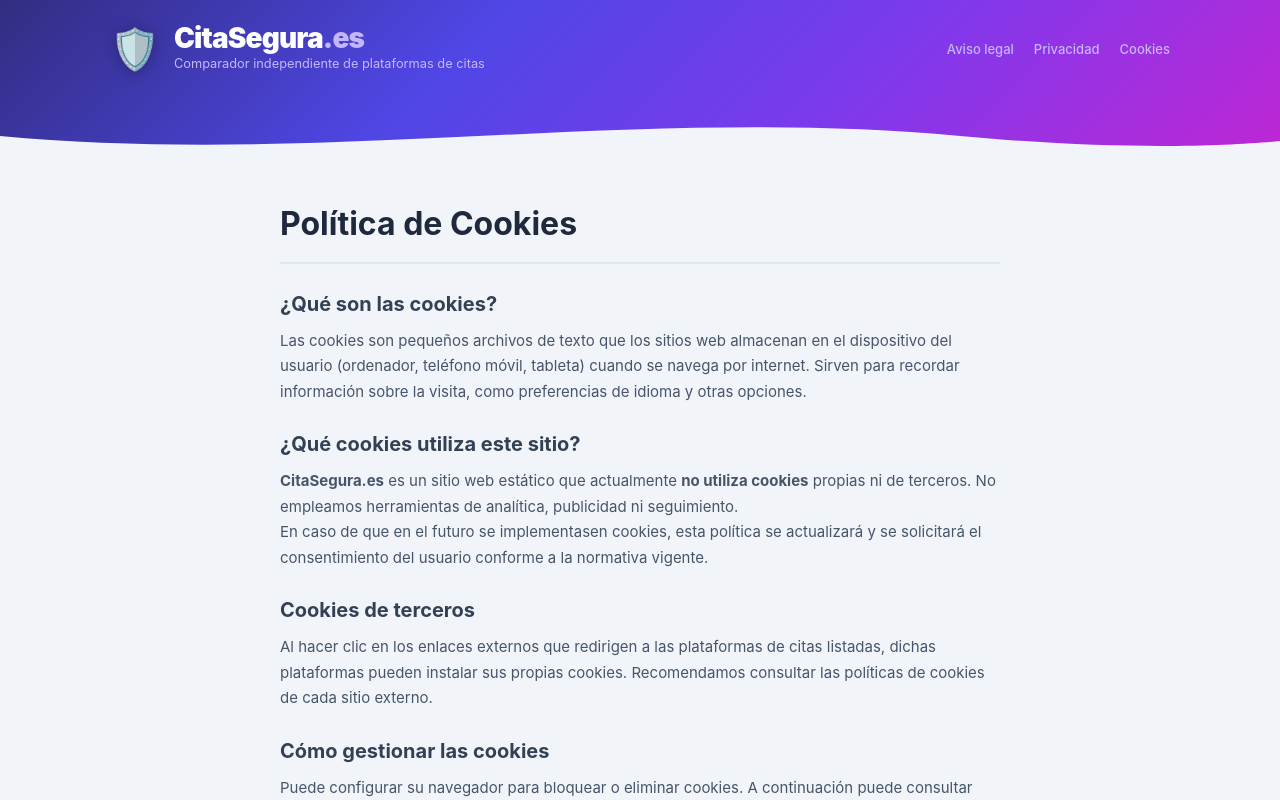
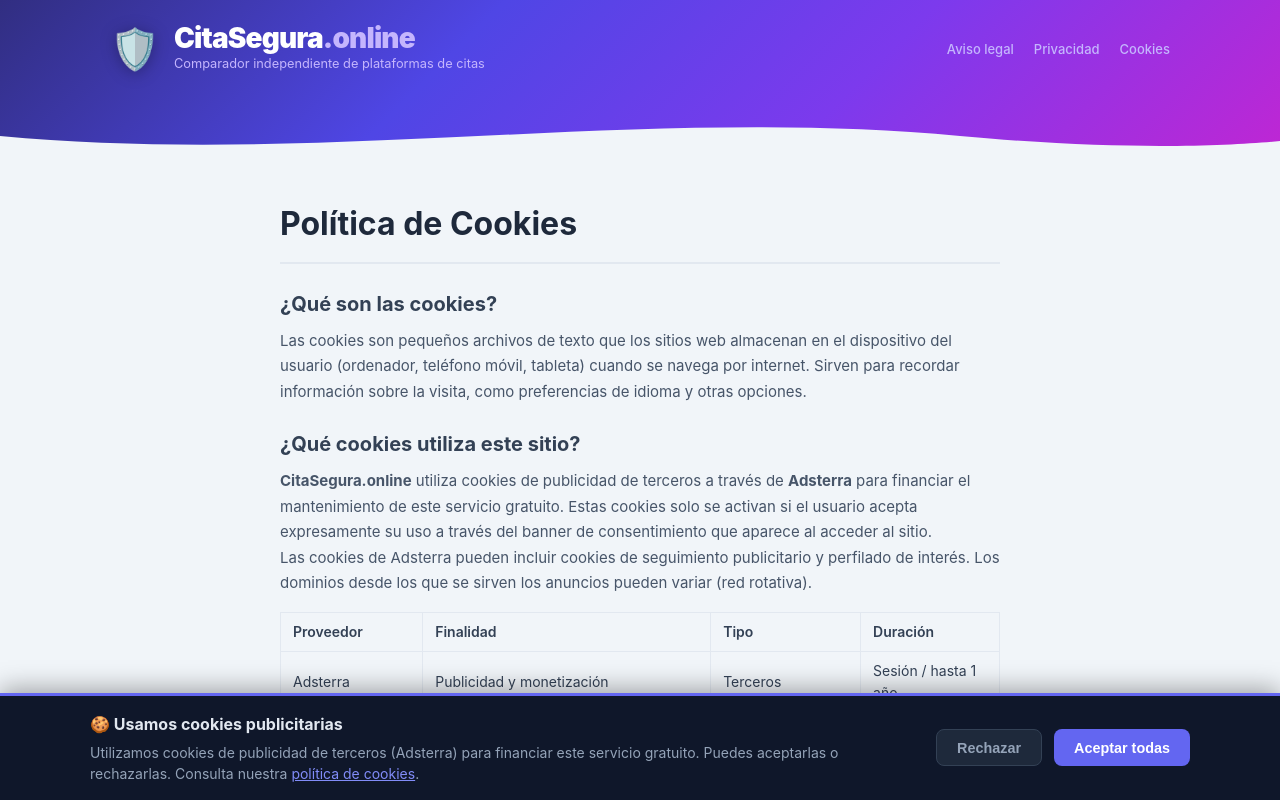
Before and after one commit to MolvicStudios/citasegura-online, a SvelteKit app: page /legal/cookies in a window 1280 px wide. Shown: the top 800 px of the page. Built offline with nearby package versions, Linux system fonts and the light colour scheme.

Commit message:
feat: add Adsterra ad scripts, cookie consent banner and CSP exception

```diff
--- /dev/null
+++ b/src/lib/components/CookieBanner.svelte
@@ -0,0 +1,174 @@
+<script lang="ts">
+  import { onMount } from 'svelte';
+  import { browser } from '$app/environment';
+
+  let visible = $state(false);
+
+  function loadAdScripts() {
+    if (!browser) return;
+
+    // Anuncio 1: banner display con contenedor
+    if (!document.getElementById('container-cd1e4bfa27e5aa20157767c2d0ef588e')) {
+      const container = document.createElement('div');
+      container.id = 'container-cd1e4bfa27e5aa20157767c2d0ef588e';
+      document.body.appendChild(container);
+    }
+    const s1 = document.createElement('script');
+    s1.async = true;
+    s1.setAttribute('data-cfasync', 'false');
+    s1.src =
+      'https://pl29135595.profitablecpmratenetwork.com/cd1e4bfa27e5aa20157767c2d0ef588e/invoke.js';
+    document.body.appendChild(s1);
+
+    // Anuncio 2
+    const s2 = document.createElement('script');
+    s2.src =
+      'https://pl29135596.profitablecpmratenetwork.com/1c/10/91/1c10918304df269dc23520afe4313142.js';
+    document.body.appendChild(s2);
+
+    // Anuncio 3
+    const s3 = document.createElement('script');
+    s3.src =
+      'https://pl29135597.profitablecpmratenetwork.com/d3/3d/fb/d33dfb815097c03e75ac28890c6496be.js';
+    document.body.appendChild(s3);
+  }
+
+  onMount(() => {
+    const consent = localStorage.getItem('cookie-consent');
+    if (consent === 'accepted') {
+      loadAdScripts();
+    } else if (consent === null) {
+      visible = true;
+    }
+  });
+
+  function accept() {
+    localStorage.setItem('cookie-consent', 'accepted');
+    visible = false;
+    loadAdScripts();
+  }
+
+  function reject() {
+    localStorage.setItem('cookie-consent', 'rejected');
+    visible = false;
+  }
+</script>
+
+{#if visible}
+  <div class="cookie-banner" role="dialog" aria-modal="false" aria-label="Aviso de cookies">
+    <div class="cookie-inner">
+      <div class="cookie-text">
+        <strong class="cookie-titulo">🍪 Usamos cookies publicitarias</strong>
+        <p>
+          Utilizamos cookies de publicidad de terceros (Adsterra) para financiar este servicio
+          gratuito. Puedes aceptarlas o rechazarlas. Consulta nuestra
+          <a href="/legal/cookies">política de cookies</a>.
+        </p>
+      </div>
+      <div class="cookie-actions">
+        <button class="btn-reject" onclick={reject}>Rechazar</button>
+        <button class="btn-accept" onclick={accept}>Aceptar todas</button>
+      </div>
+    </div>
+  </div>
+{/if}
+
+<style>
+  .cookie-banner {
+    position: fixed;
+    bottom: 0;
+    left: 0;
+    right: 0;
+    z-index: 9999;
+    background: #0f172a;
+    border-top: 3px solid #6366f1;
+    box-shadow: 0 -4px 24px rgba(0, 0, 0, 0.35);
+    padding: 1rem 1.25rem;
+  }
+
+  .cookie-inner {
+    max-width: 1100px;
+    margin: 0 auto;
+    display: flex;
+    align-items: center;
+    justify-content: space-between;
+    gap: 1.5rem;
+    flex-wrap: wrap;
+  }
+
+  .cookie-text {
+    flex: 1;
+    min-width: 220px;
+  }
+
+  .cookie-titulo {
+    display: block;
+    color: #e2e8f0;
+    font-size: 1rem;
+    margin-bottom: 0.3rem;
+  }
+
+  .cookie-text p {
+    color: #94a3b8;
+    font-size: 0.875rem;
+    line-height: 1.5;
+    margin: 0;
+  }
+
+  .cookie-text a {
+    color: #818cf8;
+    text-decoration: underline;
+  }
+
+  .cookie-actions {
+    display: flex;
+    gap: 0.75rem;
+    flex-shrink: 0;
+    flex-wrap: wrap;
+  }
+
+  .btn-accept,
+  .btn-reject {
+    padding: 0.6rem 1.25rem;
+    border: none;
+    border-radius: 8px;
+    font-size: 0.9rem;
+    font-weight: 600;
+    cursor: pointer;
+    transition: opacity 0.2s;
+  }
+
+  .btn-accept {
+    background: #6366f1;
+    color: #fff;
+  }
+
+  .btn-accept:hover {
+    opacity: 0.85;
+  }
+
+  .btn-reject {
+    background: #1e293b;
+    color: #94a3b8;
+    border: 1px solid #334155;
+  }
+
+  .btn-reject:hover {
+    background: #334155;
+  }
+
+  @media (max-width: 600px) {
+    .cookie-inner {
+      flex-direction: column;
+      align-items: flex-start;
+    }
+    .cookie-actions {
+      width: 100%;
+    }
+    .btn-accept,
+    .btn-reject {
+      flex: 1;
+      text-align: center;
+    }
+  }
+</style>
--- a/src/routes/+layout.svelte
+++ b/src/routes/+layout.svelte
@@ -1,5 +1,6 @@
 <script lang="ts">
   import type { Snippet } from 'svelte';
+  import CookieBanner from '$lib/components/CookieBanner.svelte';
 
   interface Props {
     children: Snippet;
@@ -9,7 +10,7 @@
 </script>
 
 <svelte:head>
-  <title>CitaSegura.es — Compara sitios de citas en España</title>
+  <title>CitaSegura.online — Compara sitios de citas en España</title>
   <meta name="description" content="Compara los mejores sitios de citas en España por índice de confiabilidad, puntuaciones Trustpilot, app rating y características de seguridad." />
 </svelte:head>
 
@@ -20,7 +21,7 @@
         <a href="/" class="logo">
           <div class="logo-shield">🛡️</div>
           <div class="logo-text">
-            <span class="logo-nombre">CitaSegura<span class="logo-punto">.es</span></span>
+            <span class="logo-nombre">CitaSegura<span class="logo-punto">.online</span></span>
             <span class="logo-tagline">Comparador independiente de plataformas de citas</span>
           </div>
         </a>
@@ -46,7 +47,7 @@
   <footer class="footer">
     <div class="footer-inner">
       <div class="footer-brand">
-        <span class="footer-logo">🛡️ CitaSegura.es</span>
+        <span class="footer-logo">🛡️ CitaSegura.online</span>
         <p>Proyecto informativo independiente. No afiliado a ninguna plataforma listada.</p>
       </div>
       <nav class="footer-links" aria-label="Páginas legales">
@@ -54,10 +55,12 @@
         <a href="/legal/privacidad">Política de privacidad</a>
         <a href="/legal/cookies">Política de cookies</a>
       </nav>
-      <p class="footer-copy">© {new Date().getFullYear()} CitaSegura.es — Datos orientativos. Las puntuaciones pueden variar.</p>
+      <p class="footer-copy">© {new Date().getFullYear()} CitaSegura.online — Datos orientativos. Las puntuaciones pueden variar.</p>
     </div>
   </footer>
 </div>
+
+<CookieBanner />
 
 <style>
   :global(*) {
--- a/src/routes/legal/cookies/+page.svelte
+++ b/src/routes/legal/cookies/+page.svelte
@@ -1,5 +1,5 @@
 <svelte:head>
-  <title>Política de Cookies - CitaSegura.es</title>
+  <title>Política de Cookies - CitaSegura.online</title>
 </svelte:head>
 
 <article class="legal">
@@ -17,21 +17,43 @@
   <section>
     <h2>¿Qué cookies utiliza este sitio?</h2>
     <p>
-      <strong>CitaSegura.es</strong> es un sitio web estático que actualmente <strong>no utiliza cookies</strong>
-      propias ni de terceros. No empleamos herramientas de analítica, publicidad ni seguimiento.
+      <strong>CitaSegura.online</strong> utiliza cookies de publicidad de terceros a través de
+      <strong>Adsterra</strong> para financiar el mantenimiento de este servicio gratuito.
+      Estas cookies solo se activan si el usuario acepta expresamente su uso a través del banner
+      de consentimiento que aparece al acceder al sitio.
     </p>
     <p>
-      En caso de que en el futuro se implementasen cookies, esta política se actualizará y se
-      solicitará el consentimiento del usuario conforme a la normativa vigente.
+      Las cookies de Adsterra pueden incluir cookies de seguimiento publicitario y perfilado de
+      interés. Los dominios desde los que se sirven los anuncios pueden variar (red rotativa).
     </p>
+    <table class="cookie-tabla">
+      <thead>
+        <tr><th>Proveedor</th><th>Finalidad</th><th>Tipo</th><th>Duración</th></tr>
+      </thead>
+      <tbody>
+        <tr>
+          <td>Adsterra</td>
+          <td>Publicidad y monetización</td>
+          <td>Terceros</td>
+          <td>Sesión / hasta 1 año</td>
+        </tr>
+        <tr>
+          <td>CitaSegura.online</td>
+          <td>Guardar preferencia de consentimiento de cookies</td>
+          <td>Propia (localStorage)</td>
+          <td>Persistente</td>
+        </tr>
+      </tbody>
+    </table>
   </section>
 
   <section>
-    <h2>Cookies de terceros</h2>
+    <h2>Consentimiento y retirada</h2>
     <p>
-      Al hacer clic en los enlaces externos que redirigen a las plataformas de citas listadas,
-      dichas plataformas pueden instalar sus propias cookies. Recomendamos consultar las políticas
-      de cookies de cada sitio externo.
+      Al entrar en el sitio se muestra un banner de cookies. Si acepta, las cookies publicitarias
+      se cargarán durante la sesión. Su decisión queda guardada en <code>localStorage</code>
+      bajo la clave <code>cookie-consent</code>. Para retirar el consentimiento, borre los datos
+      del sitio en su navegador o contacte con nosotros.
     </p>
   </section>
 
@@ -112,4 +134,31 @@
   .volver:hover {
     text-decoration: underline;
   }
+
+  .cookie-tabla {
+    width: 100%;
+    border-collapse: collapse;
+    margin-top: 1rem;
+    font-size: 0.875rem;
+  }
+
+  .cookie-tabla th,
+  .cookie-tabla td {
+    border: 1px solid #e2e8f0;
+    padding: 0.5rem 0.75rem;
+    text-align: left;
+    color: #334155;
+  }
+
+  .cookie-tabla th {
+    background: #f1f5f9;
+    font-weight: 600;
+  }
+
+  code {
+    background: #f1f5f9;
+    padding: 0.1em 0.4em;
+    border-radius: 4px;
+    font-size: 0.85em;
+  }
 </style>
```
Also changed, not shown: 1 other file (tests, documents, lock files or other folders).
